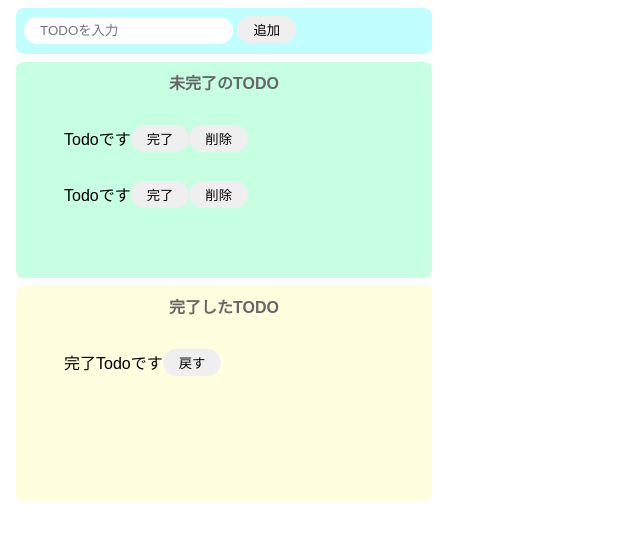
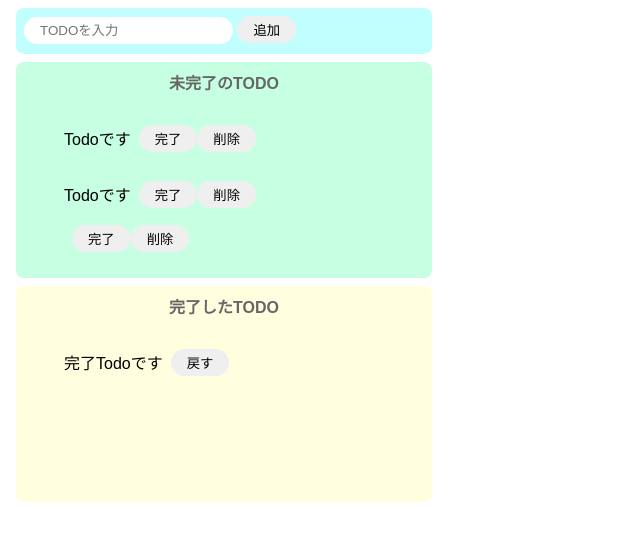
Before and after one commit to somelab-0618/js-todo-list, a plain HTML site: page index.html in a window 1280 px wide. Both pictures are taken after a click on the button "追加". Shown: the whole page, without its empty margins (0-640 px from the left). Drawn offline with Linux system fonts and the light colour scheme.

Commit message:
タスク追加機能実装

```diff
--- a/index.html
+++ b/index.html
@@ -9,12 +9,12 @@
 </head>
 <body>
   <div class="input-area">
-    <input type="text" placeholder="TODOを入力">
-    <button>追加</button>
+    <input id="add-text" type="text" placeholder="TODOを入力">
+    <button id="add-todo">追加</button>
   </div>
   <div class="incomplete-area">
     <p class="title">未完了のTODO</p>
-    <ul>
+    <ul id="incomplete-list">
       <li class="list-row">
         <p>Todoです</p>
         <button>完了</button>
@@ -36,6 +36,6 @@
       </li>
     </ul>
   </div>
-  <script src="index.js"></script>
+  <script src="./src/index.js"></script>
 </body>
 </html>
--- a/src/index.js
+++ b/src/index.js
@@ -0,0 +1,21 @@
+const onClickAdd = () => {
+  const inputText = document.getElementById('add-text').value;
+  document.getElementById('add-text').value = '';
+
+  const li = document.createElement('li');
+  li.className = 'list-row'
+
+  const p = document.createElement('p');
+  p.innerText = inputText;
+  const completeButton = document.createElement('button');
+  completeButton.innerText = '完了';
+  const deleteButton = document.createElement('button');
+  deleteButton.innerText = '削除';
+
+  li.appendChild(p);
+  li.appendChild(completeButton);
+  li.appendChild(deleteButton);
+  document.getElementById('incomplete-list').appendChild(li);
+}
+
+document.getElementById('add-todo').addEventListener('click', ()=> onClickAdd());
--- a/src/style.css
+++ b/src/style.css
@@ -19,10 +19,6 @@ button:hover {
   background-color: #ff7fff;
   color: #fff;
   cursor: pointer;
-}
-
-li {
-  margin-right: 8px;
 }
 
 .input-area {
@@ -63,3 +59,7 @@ li {
   display: flex;
   align-items: center;
 }
+
+.list-row p {
+  margin-right: 8px;
+}
```
